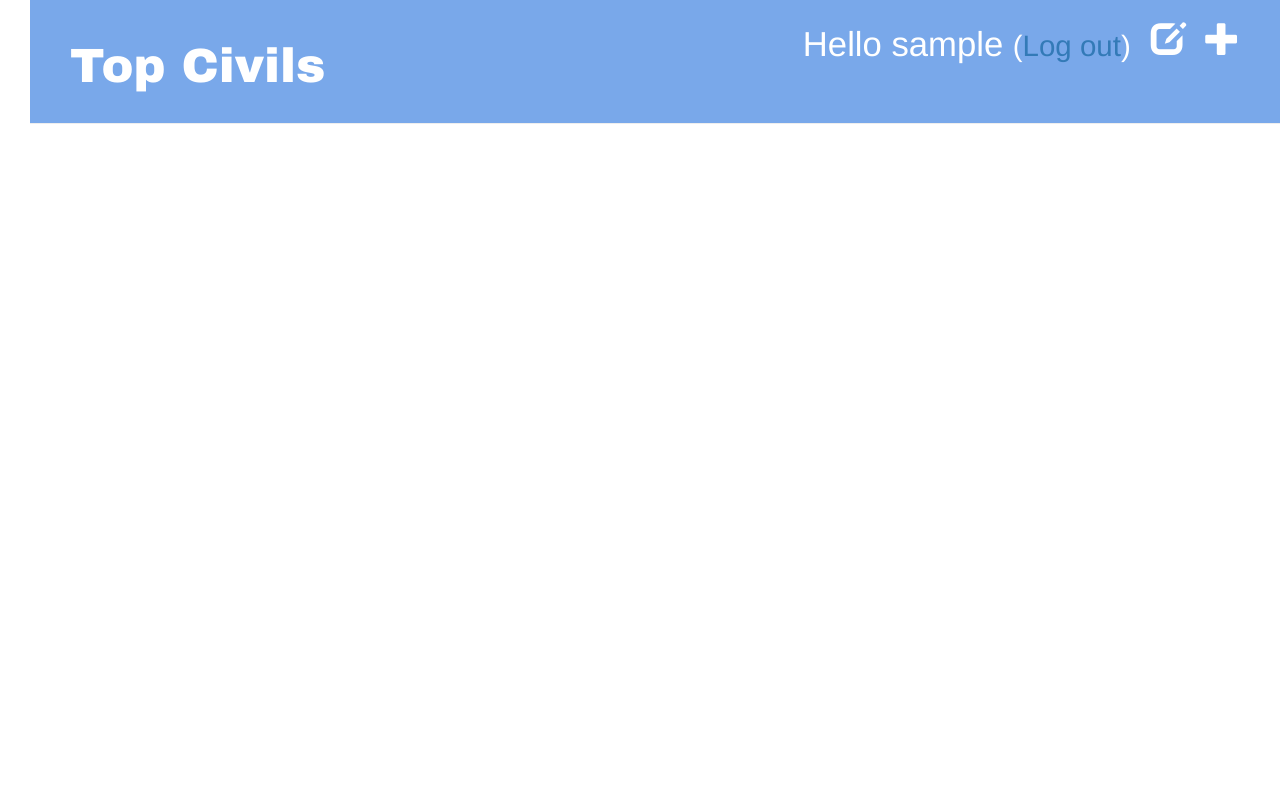
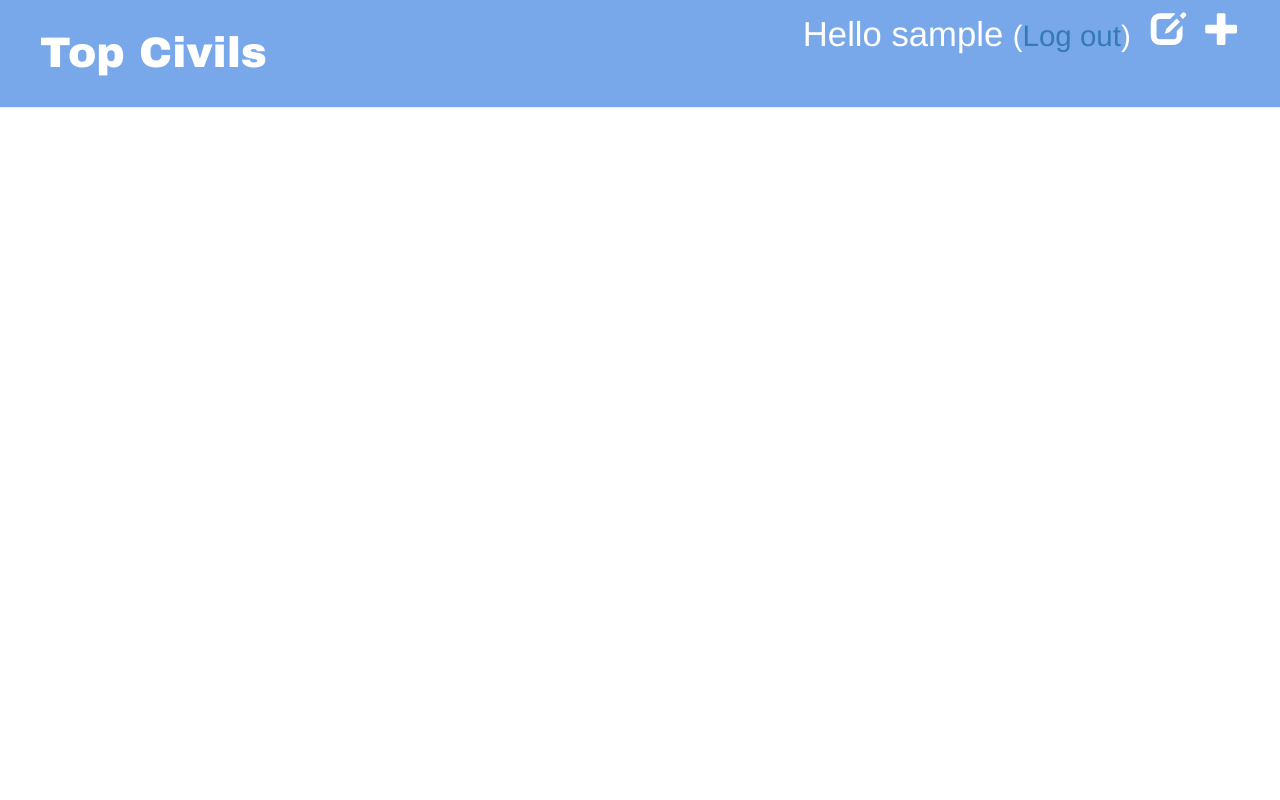
Before and after one commit to abhigenva/my-first-blog, a Django app: a page that uses blog/templates/blog/base.html in a window 1280 px wide. Run offline with Django 3.2, Linux system fonts and the light colour scheme; the visitor is signed in with stand-in values (Sample User, id 1); data that the repository does not hold is empty; some libraries are stand-ins or nearby versions.

Commit message:
Updated CSS file.

```diff
--- a/blog/static/css/blog.css
+++ b/blog/static/css/blog.css
@@ -3,22 +3,22 @@ h1 a {
     font-family: 'Arial Black';
 }
 body {
-    padding-left: 30px;
+    padding-left: 0px;
 }
 .page-header {
     background-color: #79A8EA;
     margin-top: 0;
-    padding: 20px 20px 20px 40px;
+    padding: 10px 20px 20px 40px;
 }
 
 .page-header h1, .page-header h1 a, .page-header h1 a:visited, .page-header h1 a:active {
     color: #ffffff;
-    font-size: 36pt;
+    font-size: 32pt;
     text-decoration: none;
 }
 
 .content {
-    margin-left: 40px;
+    margin-left: 30px;
 }
 
 h1, h2, h3, h4 {
```
